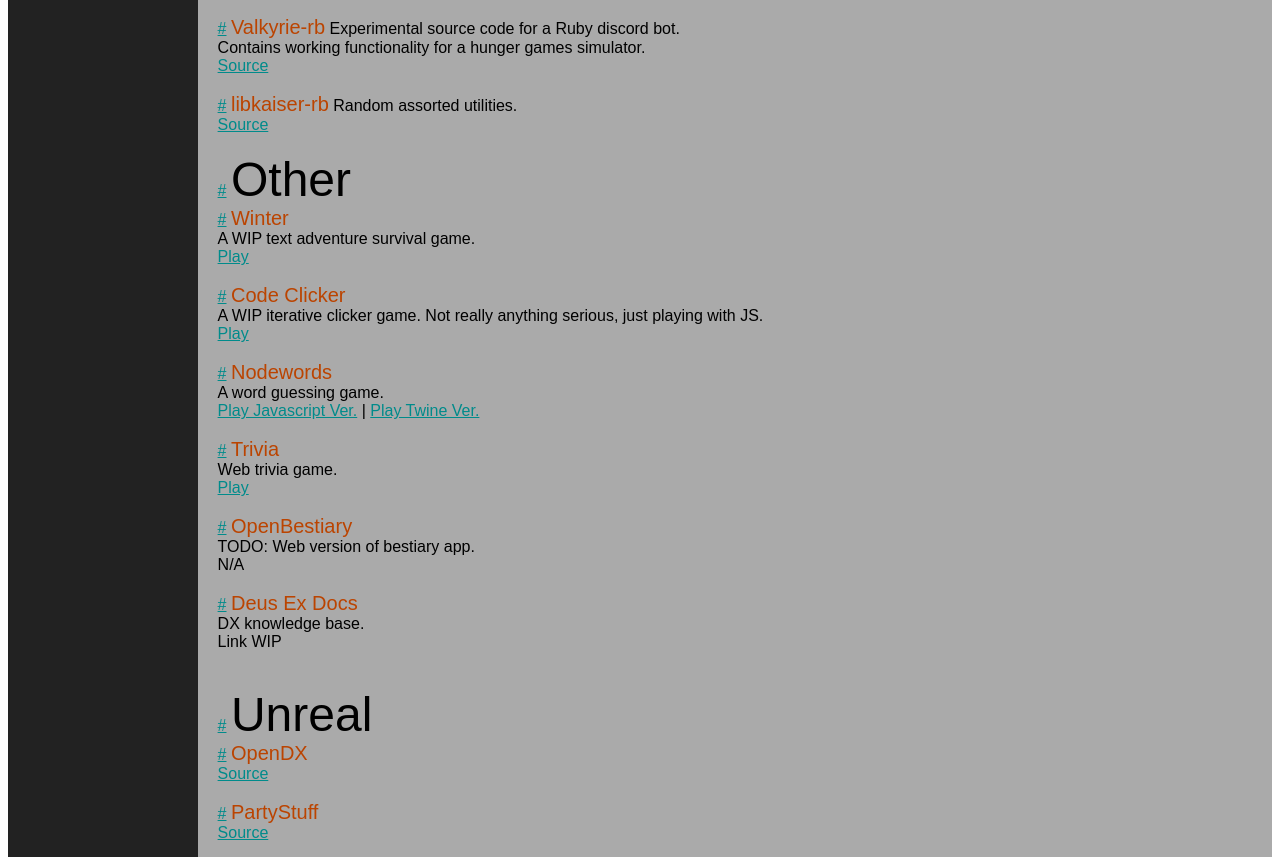
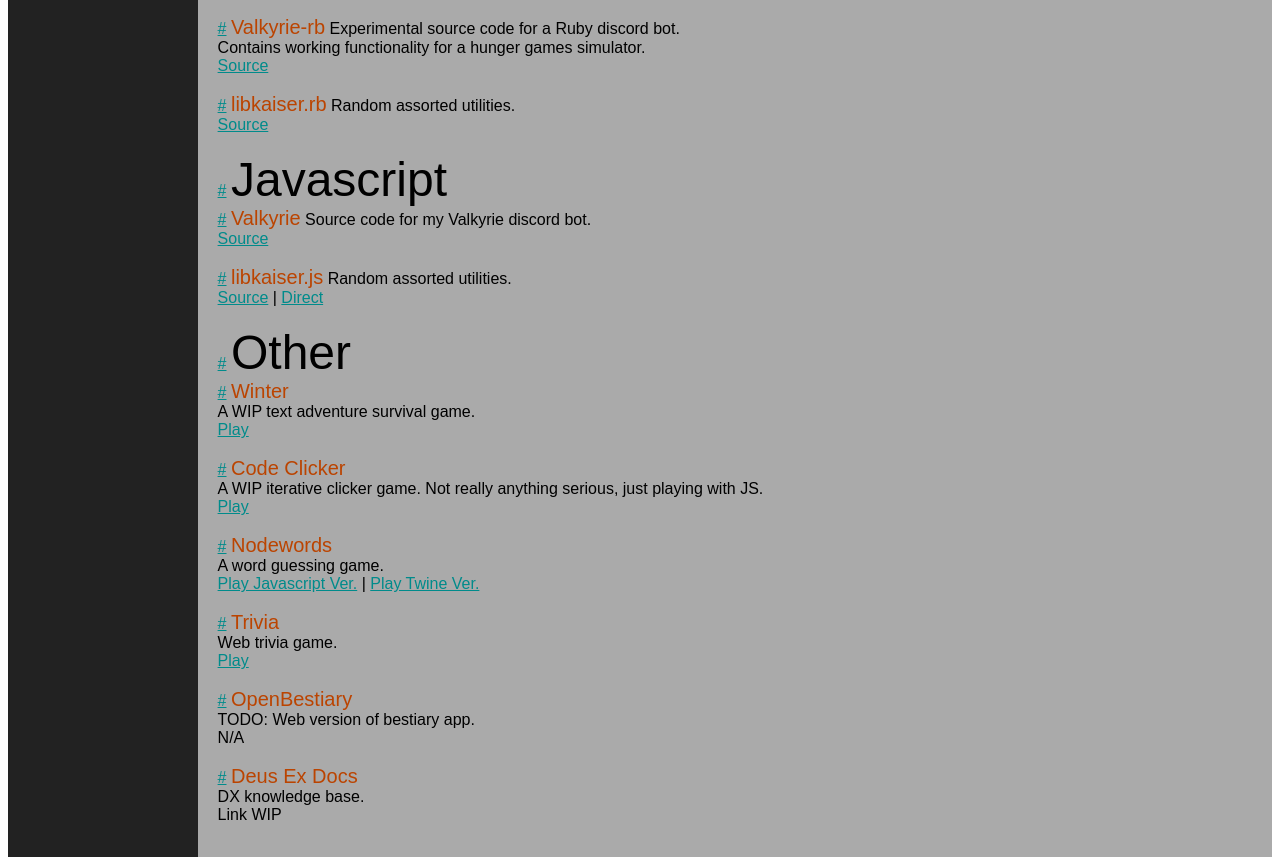
Before and after one commit to thecodedmind/thecodedmind.github.io, a plain HTML site: page index.html in a window 1280 px wide. Shown: the part 1264-2121 px from the top of the page. Drawn offline with Linux system fonts and the light colour scheme.

Commit message:
Add files via upload

```diff
--- a/index.html
+++ b/index.html
@@ -26,6 +26,7 @@
 
 	  <article>
 		<a name="python" href="#python">#</a> <font size=10>Python</font><br>
+
 		<a name="aos" href="#aos">#</a> <optitle>AthenaOS Assistant</optitle><br>
 		A WIP Extendible desktop assistant written with Python and TK.<br>
 		<a href="https://github.com/thecodedmind/aos-assistant">Source</a>
@@ -73,6 +74,7 @@
 		<br>
 
 		<a name="nim" href="#nim">#</a> <font size=10>Nim</font><br>
+
 		<a name="goup" href="#goup">#</a> <optitle>Golang Updater</optitle><br>
 		I know, an app to update Go written in Nim is weird, but I wanted to.<br>
 		Links WIP
@@ -87,6 +89,7 @@
 		<br>
 
 		<a name="ruby" href="#ruby">#</a> <font size=10>Ruby</font><br>
+
 		<a name="memrb" href="#memrb">#</a> <optitle>Memory-rb</optitle>
 		Memory library, but for ruby. Weird!<br>
 		<a href="https://github.com/Kaiz0r/Memory-rb">Source</a>
@@ -98,12 +101,24 @@
 		<a href="https://github.com/Kaiz0r/Valkyrie-rb">Source</a>
 		<br><br>
 
-		<a name="libkaiserrb" href="#libkaiserrb">#</a> <optitle>libkaiser-rb</optitle>
+		<a name="libkaiserrb" href="#libkaiserrb">#</a> <optitle>libkaiser.rb</optitle>
 		Random assorted utilities.<br>
 		<a href="https://github.com/Kaiz0r/libkaiser-rb">Source</a>
 		<br><br>
 
+		<a name="javascript" href="#javascript">#</a> <font size=10>Javascript</font><br>
+		<a name="valkyrie" href="#valkyrie">#</a> <optitle>Valkyrie</optitle>
+		Source code for my Valkyrie discord bot.<br>
+		<a href="https://github.com/Kaiz0r/valkyrie">Source</a>
+		<br><br>
+
+		<a name="libkaiserjs" href="#libkaiserjs">#</a> <optitle>libkaiser.js</optitle>
+		Random assorted utilities.<br>
+		<a href="https://github.com/Kaiz0r/libkaiser-js">Source</a>	| <a href="https://github.com/Kaiz0r/libkaiser-js/raw/master/libkaiser.js">Direct</a>
+		<br><br>
+
 		<a name="other" href="#other">#</a> <font size=10>Other</font><br>
+
 		<a name="winter" href="#winter">#</a> <optitle>Winter</optitle><br>
 		A WIP text adventure survival game.<br>
 		<a href="https://thecodedmind.github.io/winter">Play</a>
```
